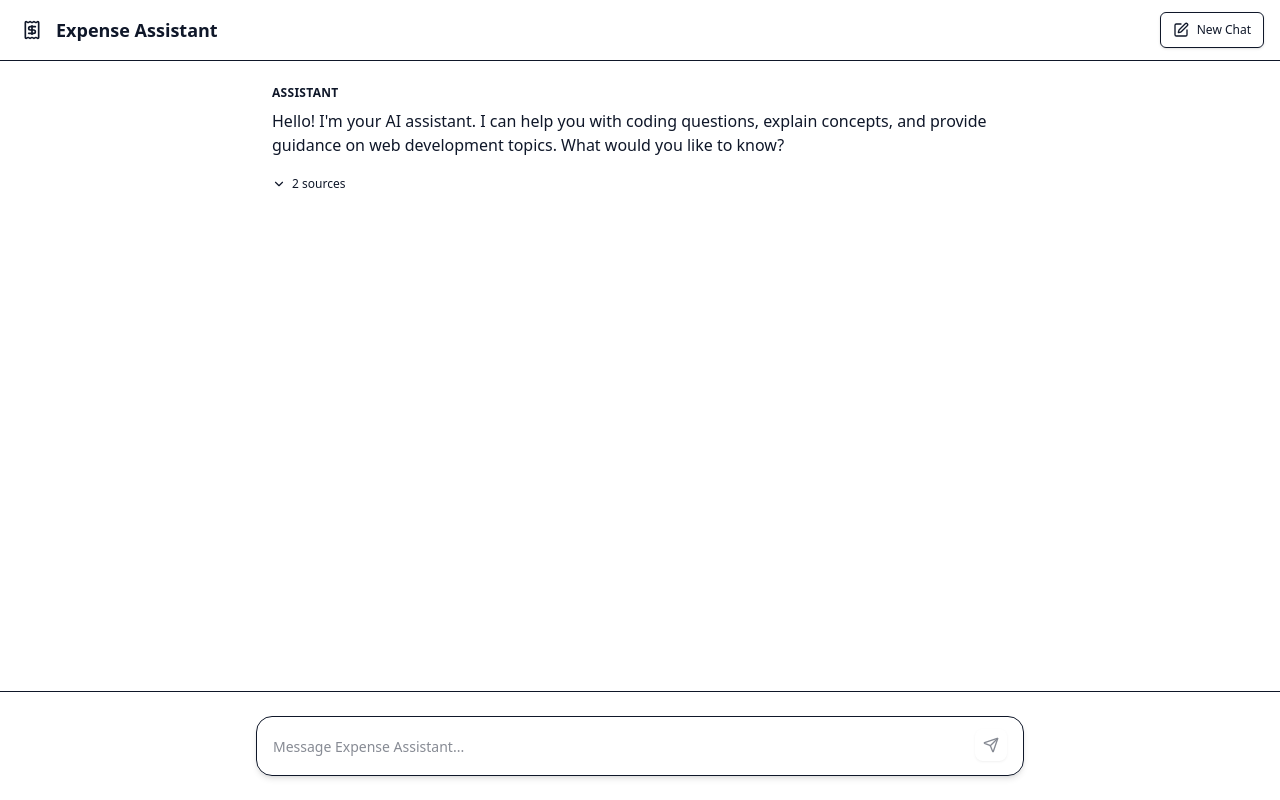
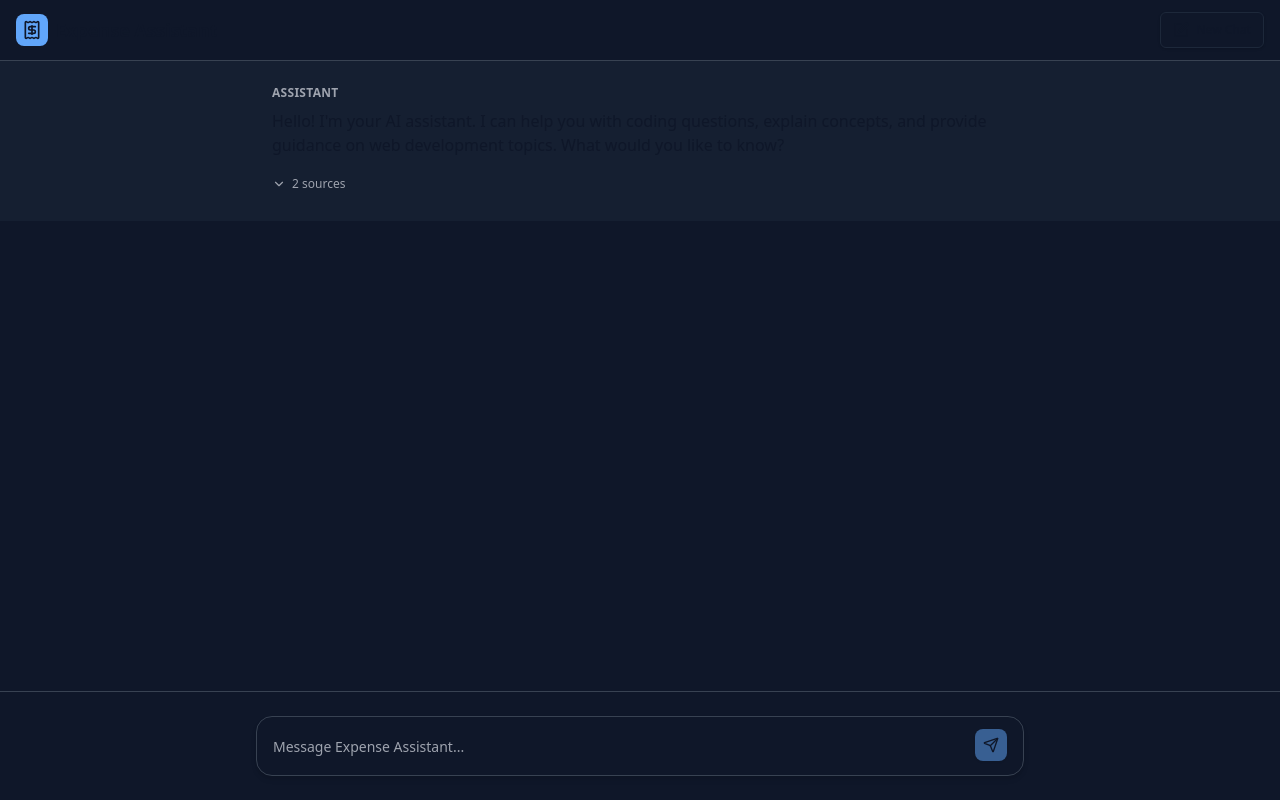
Before and after one commit to Borghese-Gladiator/lm-expense-chatbot-pwa, a Next.js app in the folder app/: page / in a window 1280 px wide. Built offline with nearby package versions, Linux system fonts and the light colour scheme.

Commit message:
fix: add Tailwind v4 @theme directive for color registration

```diff
--- a/app/src/app/globals.css
+++ b/app/src/app/globals.css
@@ -1,4 +1,27 @@
 @import "tailwindcss";
+
+@theme {
+  --color-background: hsl(0 0% 100%);
+  --color-foreground: hsl(222 47% 11%);
+  --color-card: hsl(0 0% 100%);
+  --color-card-foreground: hsl(222 47% 11%);
+  --color-popover: hsl(0 0% 100%);
+  --color-popover-foreground: hsl(222 47% 11%);
+  --color-primary: hsl(217 91% 60%);
+  --color-primary-foreground: hsl(0 0% 100%);
+  --color-secondary: hsl(220 9% 46%);
+  --color-secondary-foreground: hsl(0 0% 100%);
+  --color-muted: hsl(210 20% 98%);
+  --color-muted-foreground: hsl(220 9% 46%);
+  --color-accent: hsl(220 14% 96%);
+  --color-accent-foreground: hsl(222 47% 11%);
+  --color-destructive: hsl(0 84% 60%);
+  --color-destructive-foreground: hsl(0 0% 100%);
+  --color-border: hsl(220 13% 91%);
+  --color-input: hsl(0 0% 100%);
+  --color-ring: hsl(217 91% 60%);
+  --radius: 0.5rem;
+}
 
 @layer base {
   :root {
@@ -49,6 +72,30 @@
   }
 }
 
+@media (prefers-color-scheme: dark) {
+  @theme {
+    --color-background: hsl(222 47% 11%);
+    --color-foreground: hsl(210 20% 98%);
+    --color-card: hsl(222 47% 11%);
+    --color-card-foreground: hsl(210 20% 98%);
+    --color-popover: hsl(222 47% 11%);
+    --color-popover-foreground: hsl(210 20% 98%);
+    --color-primary: hsl(213 94% 68%);
+    --color-primary-foreground: hsl(222 47% 11%);
+    --color-secondary: hsl(220 9% 65%);
+    --color-secondary-foreground: hsl(222 47% 11%);
+    --color-muted: hsl(217 33% 17%);
+    --color-muted-foreground: hsl(220 9% 65%);
+    --color-accent: hsl(217 33% 17%);
+    --color-accent-foreground: hsl(210 20% 98%);
+    --color-destructive: hsl(0 84% 60%);
+    --color-destructive-foreground: hsl(210 20% 98%);
+    --color-border: hsl(217 19% 27%);
+    --color-input: hsl(217 33% 17%);
+    --color-ring: hsl(213 94% 68%);
+  }
+}
+
 body {
   background-color: hsl(var(--background));
   color: hsl(var(--foreground));
```
